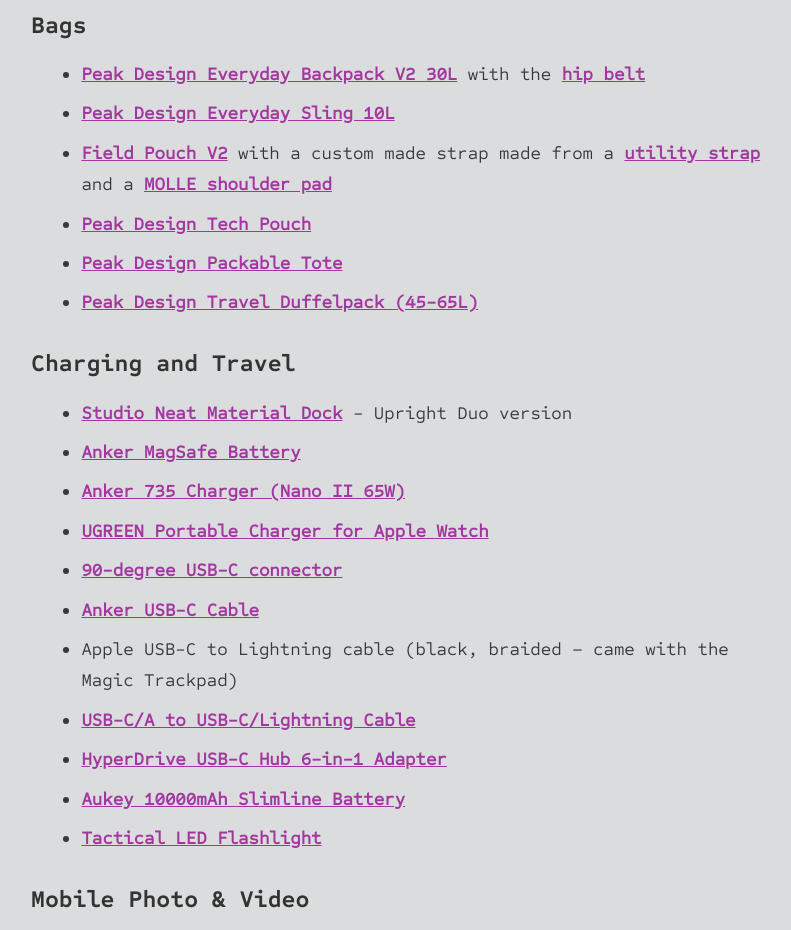
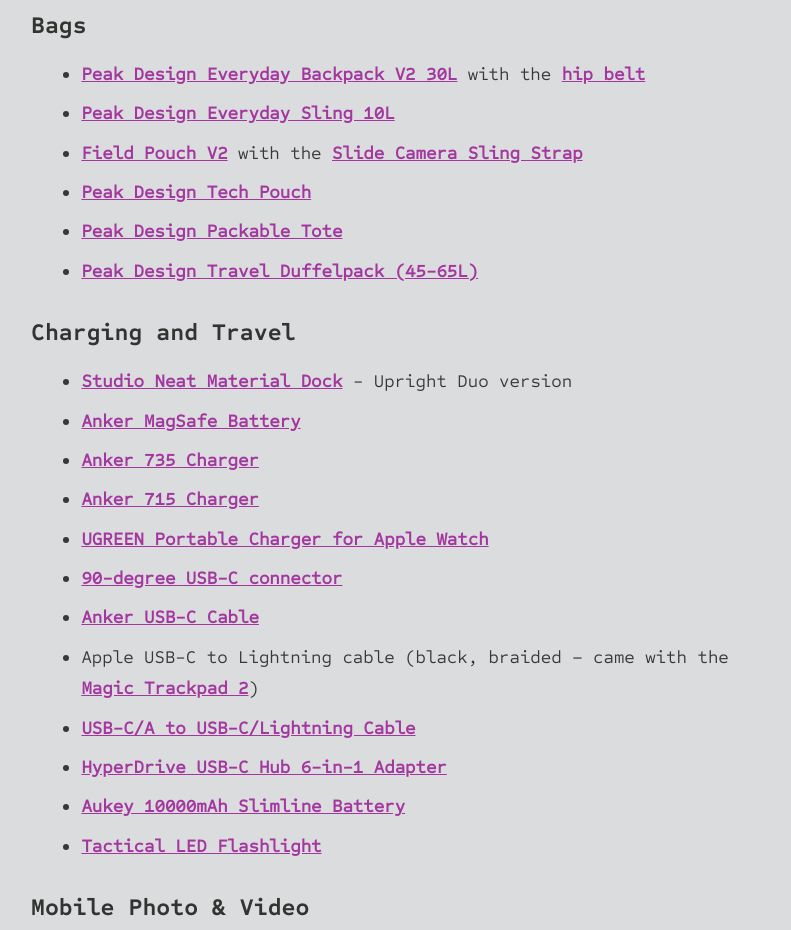
Before and after one commit to nahumck/nahumck.me, an Eleventy site: page pages/gear.md in a window 1280 px wide. Shown: the part 1080-2010 px from the top of the page, without its empty margins (239-1030 px from the left). Built offline with nearby package versions, Linux system fonts and the light colour scheme; Eleventy itself is replaced by a stand-in of ours; files that its build step writes are made by us from their sources; what markdown-it-image-figures would draw is missing.

Commit message:
Update gear.md
Updated with my latest gear.

```diff
--- a/pages/gear.md
+++ b/pages/gear.md
@@ -23,7 +23,7 @@
 ### Bags
 - [Peak Design Everyday Backpack V2 30L](https://www.peakdesign.com/products/everyday-backpack) with the [hip belt](https://www.peakdesign.com/products/everyday-hip-belt)
 - [Peak Design Everyday Sling 10L](https://www.peakdesign.com/products/everyday-sling)
-- [Field Pouch V2](https://www.peakdesign.com/products/field-pouch/?variant=39360874741837) with a custom made strap made from a [utility strap](https://amzn.to/3mWLbSX) and a [MOLLE shoulder pad](https://amzn.to/3TvUPIq)
+- [Field Pouch V2](https://www.peakdesign.com/products/field-pouch/?variant=39360874741837) with the [Slide Camera Sling Strap](https://www.peakdesign.com/products/slide)
 - [Peak Design Tech Pouch](https://www.peakdesign.com/products/tech-pouch)
 - [Peak Design Packable Tote](https://www.peakdesign.com/products/packable-tote)
 - [Peak Design Travel Duffelpack (45-65L)](https://www.peakdesign.com/products/travel-duffelpack)
@@ -31,11 +31,12 @@
 ### Charging and Travel
 - [Studio Neat Material Dock](https://www.studioneat.com/products/materialdock) - Upright Duo version
 - [Anker MagSafe Battery](https://amzn.to/3x8e5As)
-- [Anker 735 Charger (Nano II 65W)](https://amzn.to/3hW4Znj)
+- [Anker 735 Charger](https://amzn.to/3hW4Znj)
+- [Anker 715 Charger](https://amzn.to/3ObSQYX)
 - [UGREEN Portable Charger for Apple Watch](https://amzn.to/3PP4qZc)
 - [90-degree USB-C connector](https://amzn.to/3BZnFJV)
 - [Anker USB-C Cable](https://amzn.to/30warjD)
-- Apple USB-C to Lightning cable (black, braided – came with the Magic Trackpad)
+- Apple USB-C to Lightning cable (black, braided – came with the [Magic Trackpad 2](https://amzn.to/3zP56Ea))
 - [USB-C/A to USB-C/Lightning Cable](https://amzn.to/3YLVd7Q)
 - [HyperDrive USB-C Hub 6-in-1 Adapter](https://amzn.to/2G1f388)
 - [Aukey 10000mAh Slimline Battery](https://www.aukey.com/products/aukey-usb-c-power-bank-with-18w-pd-quick-charge-3-0-10000mah)
```
